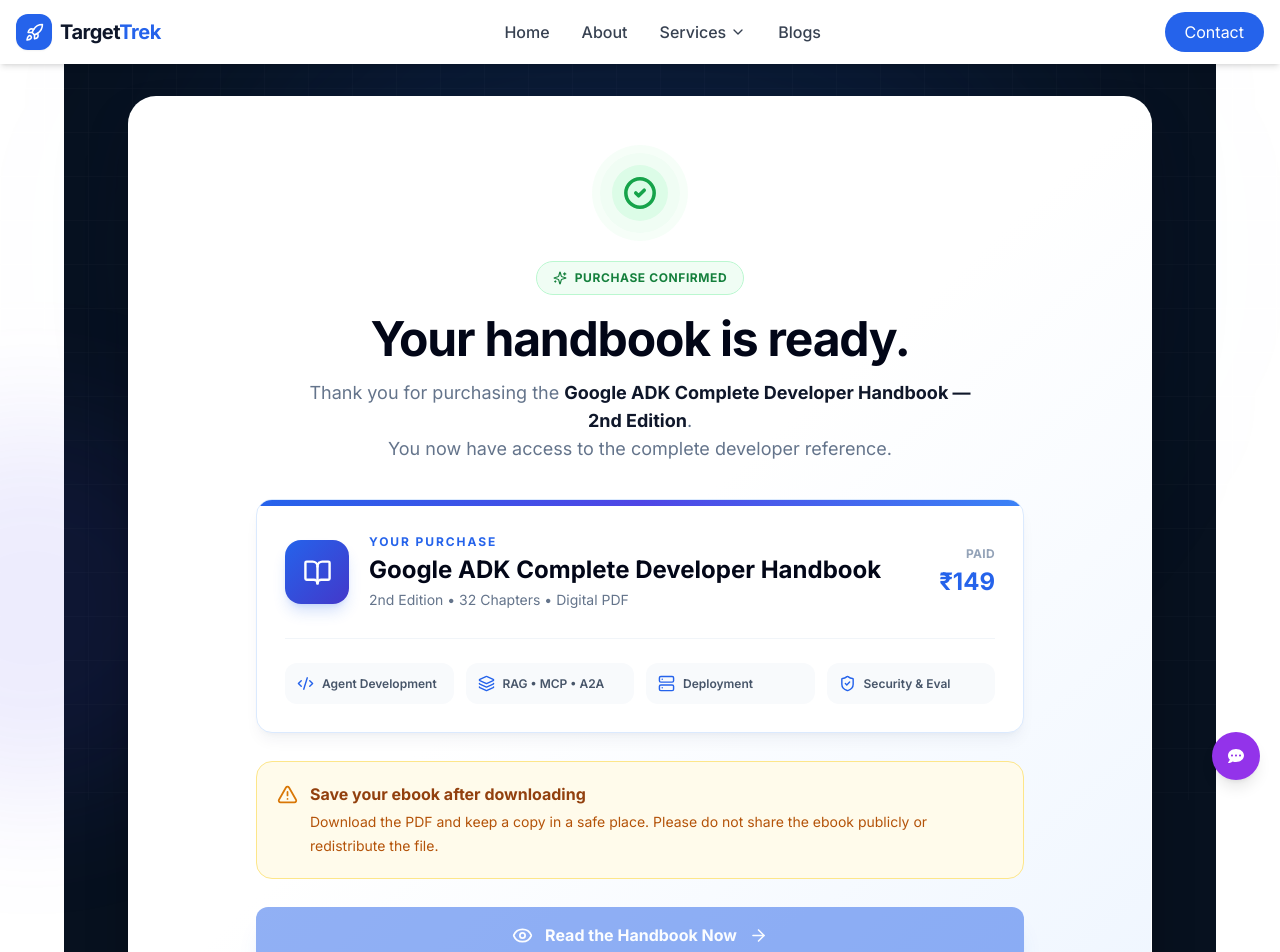
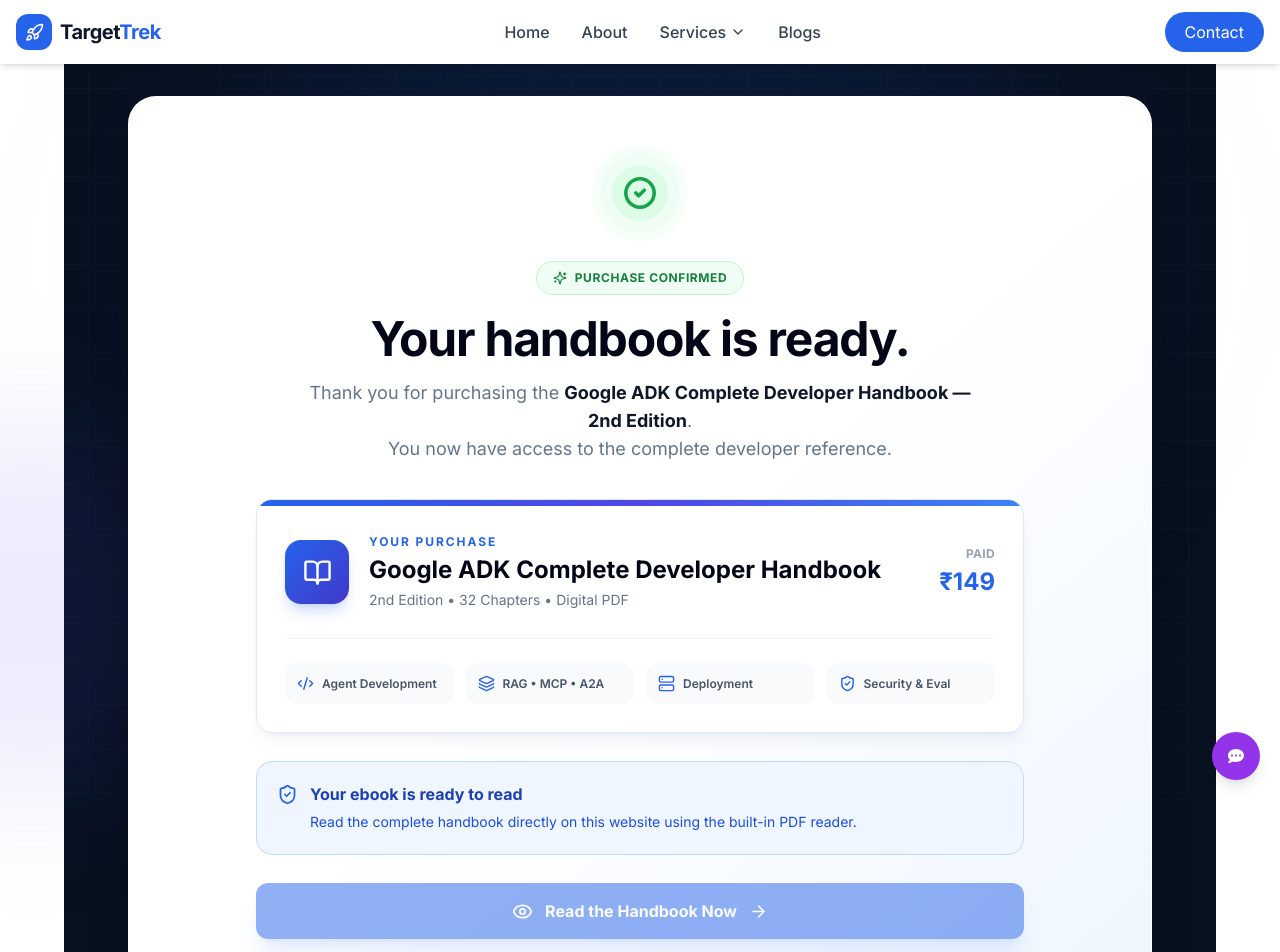
Before and after one commit to KHATIYAN19/TG, a React (Vite) app in the folder client/: page /ebook/adk/payment/success in a window 1280 px wide. Shown: the top 952 px of the page. Built offline with nearby package versions, Linux system fonts and the light colour scheme.

Commit message:
changed in successpage

```diff
--- a/client/src/component/PaymentSucesss.jsx
+++ b/client/src/component/PaymentSucesss.jsx
@@ -2,11 +2,8 @@
 import {
   CheckCircle2,
   BookOpen,
-  Download,
   ShieldCheck,
   Clock3,
-  AlertTriangle,
-  ExternalLink,
   Eye,
   ArrowRight,
   Sparkles,
@@ -60,26 +57,6 @@
     }
   };
 
-  const handleDownload = () => {
-    if (!pdfUrl) return;
-
-    const link = document.createElement("a");
-    link.href = pdfUrl;
-    link.download = "Google-ADK-Complete-Developer-Handbook-2nd-Edition.pdf";
-    link.target = "_blank";
-    link.rel = "noopener noreferrer";
-
-    document.body.appendChild(link);
-    link.click();
-    document.body.removeChild(link);
-  };
-
-  const handleOpenPdf = () => {
-    if (!pdfUrl) return;
-
-    window.open(pdfUrl, "_blank", "noopener,noreferrer");
-  };
-
   /*
    * PDF READER
    */
@@ -91,7 +68,7 @@
 
         {/* Reader Header */}
         <header className="sticky top-0 z-20 border-b border-white/10 bg-[#07111f]/95 px-4 py-4 backdrop-blur-xl sm:px-6">
-          <div className="mx-auto flex max-w-7xl flex-col gap-4 sm:flex-row sm:items-center sm:justify-between">
+          <div className="mx-auto max-w-7xl">
             <div className="min-w-0">
               <div className="flex items-center gap-2 text-xs font-bold uppercase tracking-[0.18em] text-blue-400">
                 <BookOpen size={15} />
@@ -106,29 +83,10 @@
                 32 chapters • RAG • MCP • A2A • Evaluation • Production
               </p>
             </div>
-
-            <div className="flex flex-wrap gap-2">
-              <button
-                type="button"
-                onClick={handleDownload}
-                className="inline-flex items-center justify-center gap-2 rounded-xl bg-blue-500 px-5 py-3 text-sm font-bold text-white shadow-lg shadow-blue-950/30 transition hover:bg-blue-400"
-              >
-                <Download size={17} />
-                Download PDF
-              </button>
-
-              <button
-                type="button"
-                onClick={handleOpenPdf}
-                className="inline-flex items-center justify-center gap-2 rounded-xl border border-white/15 bg-white/5 px-5 py-3 text-sm font-semibold text-slate-200 transition hover:bg-white/10"
-              >
-                <ExternalLink size={16} />
-                Open in New Tab
-              </button>
-            </div>
           </div>
         </header>
 
+        {/* PDF */}
         <main className="mx-auto max-w-7xl px-3 py-5 sm:px-6 sm:py-7">
           <div className="overflow-hidden rounded-2xl border border-white/10 bg-white shadow-2xl shadow-black/30">
             <iframe
@@ -141,8 +99,12 @@
           <div className="flex flex-col items-center justify-center gap-2 py-6 text-center text-xs text-slate-500 sm:flex-row">
             <ShieldCheck size={16} className="text-blue-400" />
             <span>Secure digital delivery</span>
+
             <span className="hidden sm:inline">•</span>
-            <span>Google ADK Complete Developer Handbook • 2nd Edition</span>
+
+            <span>
+              Google ADK Complete Developer Handbook • 2nd Edition
+            </span>
           </div>
         </main>
       </div>
@@ -157,7 +119,9 @@
       {/* Ambient background */}
       <div className="pointer-events-none fixed inset-0">
         <div className="absolute left-1/2 top-0 h-[500px] w-[800px] -translate-x-1/2 rounded-full bg-blue-600/15 blur-[130px]" />
+
         <div className="absolute -left-40 bottom-0 h-96 w-96 rounded-full bg-indigo-600/10 blur-3xl" />
+
         <div
           className="absolute inset-0 opacity-[0.035]"
           style={{
@@ -173,10 +137,8 @@
 
       <main className="relative mx-auto max-w-5xl">
         <div className="overflow-hidden rounded-[28px] border border-white/10 bg-white shadow-2xl shadow-black/40">
-
           {/* SUCCESS HEADER */}
           <div className="bg-gradient-to-br from-white via-white to-blue-50 px-6 pb-10 pt-10 text-center sm:px-12 sm:pb-12 sm:pt-14">
-
             <div className="mx-auto flex h-20 w-20 items-center justify-center rounded-full bg-green-50 ring-8 ring-green-50/60">
               <div className="flex h-14 w-14 items-center justify-center rounded-full bg-green-100">
                 <CheckCircle2
@@ -212,7 +174,6 @@
 
               <div className="p-6 sm:p-7">
                 <div className="flex flex-col gap-5 sm:flex-row sm:items-center">
-
                   <div className="flex h-16 w-16 shrink-0 items-center justify-center rounded-2xl bg-gradient-to-br from-blue-600 to-indigo-700 shadow-lg shadow-blue-600/20">
                     <BookOpen size={29} className="text-white" />
                   </div>
@@ -255,6 +216,7 @@
                       className="flex items-center gap-2 rounded-xl bg-slate-50 px-3 py-3"
                     >
                       <Icon size={17} className="shrink-0 text-blue-600" />
+
                       <span className="text-xs font-semibold text-slate-600">
                         {label}
                       </span>
@@ -264,22 +226,22 @@
               </div>
             </div>
 
-            {/* DOWNLOAD WARNING */}
-            <div className="mx-auto mt-7 max-w-3xl rounded-2xl border border-amber-200 bg-amber-50 p-5 text-left">
+            {/* READING INFORMATION */}
+            <div className="mx-auto mt-7 max-w-3xl rounded-2xl border border-blue-200 bg-blue-50 p-5 text-left">
               <div className="flex items-start gap-3">
-                <AlertTriangle
+                <ShieldCheck
                   size={21}
-                  className="mt-0.5 shrink-0 text-amber-600"
+                  className="mt-0.5 shrink-0 text-blue-600"
                 />
 
                 <div>
-                  <p className="font-black text-amber-800">
-                    Save your ebook after downloading
+                  <p className="font-black text-blue-800">
+                    Your ebook is ready to read
                   </p>
 
-                  <p className="mt-1 text-sm leading-6 text-amber-700">
-                    Download the PDF and keep a copy in a safe place. Please
-                    do not share the ebook publicly or redistribute the file.
+                  <p className="mt-1 text-sm leading-6 text-blue-700">
+                    Read the complete handbook directly on this website using
+                    the built-in PDF reader.
                   </p>
                 </div>
               </div>
@@ -294,7 +256,9 @@
                 className="group inline-flex w-full max-w-3xl items-center justify-center gap-3 rounded-xl bg-blue-600 px-7 py-4 text-base font-black text-white shadow-xl shadow-blue-600/20 transition hover:-translate-y-0.5 hover:bg-blue-700 disabled:cursor-not-allowed disabled:opacity-50"
               >
                 <Eye size={21} />
+
                 Read the Handbook Now
+
                 <ArrowRight
                   size={19}
                   className="transition-transform group-hover:translate-x-1"
@@ -307,7 +271,9 @@
               <div className="mt-5">
                 <div className="flex flex-wrap items-center justify-center gap-2 text-sm text-slate-500">
                   <Clock3 size={17} className="text-blue-600" />
+
                   Opening your handbook automatically in
+
                   <span className="font-black text-blue-600">
                     {countdown}s
                   </span>
@@ -365,6 +331,7 @@
                       size={18}
                       className="mt-0.5 shrink-0 text-blue-600"
                     />
+
                     <span className="text-sm font-medium leading-6 text-slate-700">
                       {item}
                     </span>
@@ -384,7 +351,7 @@
 
               <p className="mx-auto mt-2 max-w-2xl text-xs leading-5 text-slate-500">
                 Due to the digital nature of the ebook, all purchases are final
-                and non-refundable. Please keep your downloaded copy secure.
+                and non-refundable.
               </p>
 
               <p className="mt-3 text-xs text-slate-500">
```
